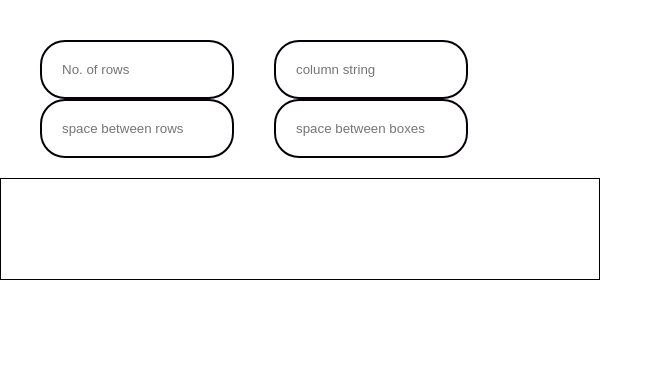
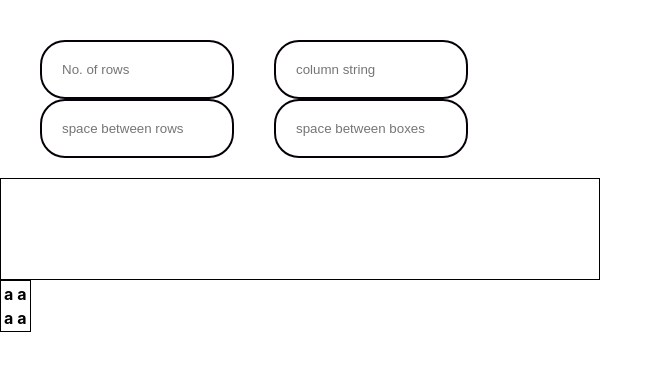
Before and after one commit to choudharyAbhishek/ReactRandomDataHandlerTest, a React (Create React App) app: page / in a window 1280 px wide. Shown: the top 370 px of the page, without its empty margins (0-663 px from the left). Built offline with nearby package versions, Linux system fonts and the light colour scheme.

Commit message:
creating table view

```diff
--- a/src/App.js
+++ b/src/App.js
@@ -1,5 +1,5 @@
 import React, { Component } from 'react';
-import UserInput from './components/UserInput'
+import UserInput from './components/UserInput.jsx'
 
 class App extends Component {
   render() {
--- a/src/components/UserInput.js
+++ b/src/components/UserInput.jsx
@@ -1,7 +1,12 @@
 import React, { Component } from 'react';
 import '../styles/ComponentStyles.css';
 import ColumnView from './ColumnDesign.js'
-
+const colStyle = {
+    width: '50px',
+    height: '100px',
+    border: '1px solid #000',
+    margintop: '20px'
+  };
 class UserInput extends Component {
     constructor(props) {
         super(props);
@@ -22,10 +27,14 @@ class UserInput extends Component {
 
     updateTableView() {
         let totalRows = this.state.numberOfRows;
-        let totalColumn = this.getColumnSpecifications();
+        let columnList = this.getColumnSpecifications();
         let rowView = [];
         let columnView = [];
-        console.log(totalColumn);
+        if(totalRows>0){
+            for(var i=0;i<totalRows;i++){
+                rowView.push(<tr id="rowContainer"><td></td></tr>);
+            }
+        }
         //const table = document.createElement("table")
 /*         for(let i=0; i<totalRows; i++){
             var newRow = table.insertRow();
@@ -47,7 +56,7 @@ class UserInput extends Component {
         }.bind(this));
 //return table;
         */
-
+        return rowView;
     }
 
     updateRowsCount(e) {
@@ -114,8 +123,18 @@ class UserInput extends Component {
                     <input type="number" id= "userInputs" placeholder="space between boxes" onChange={this.updateBoxesGap}/>
                 </div>
                 <div >
-                    <ColumnView />
-                    {this.updateTableView()}
+                    <ColumnView styles={colStyle}/>
+                    <table id="tableContainer">
+                        {this.updateTableView()}
+                        <tr>
+                            <th> a</th>
+                            <th> a</th>
+                        </tr>
+                        <tr>
+                            <th>a </th>
+                            <th>a </th>
+                        </tr>
+                    </table>
                 </div>
             </div>
         );
--- a/src/styles/ComponentStyles.css
+++ b/src/styles/ComponentStyles.css
@@ -16,8 +16,15 @@
 }
 
 #coloumnContainer {
-    width:auto;
     height:100px;
     border:1px solid #000;
     margin-top: 20px
 }
+
+#tableContainer {
+    border:1px solid #000;
+}
+
+#rowContainer {
+    border:1px solid #000;
+}
```
